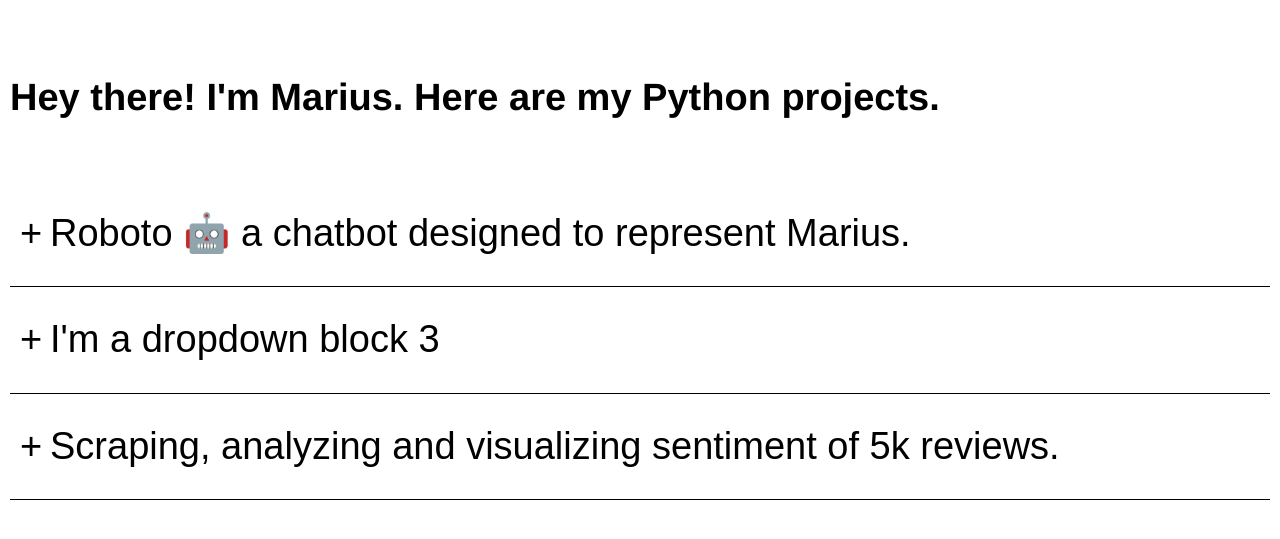
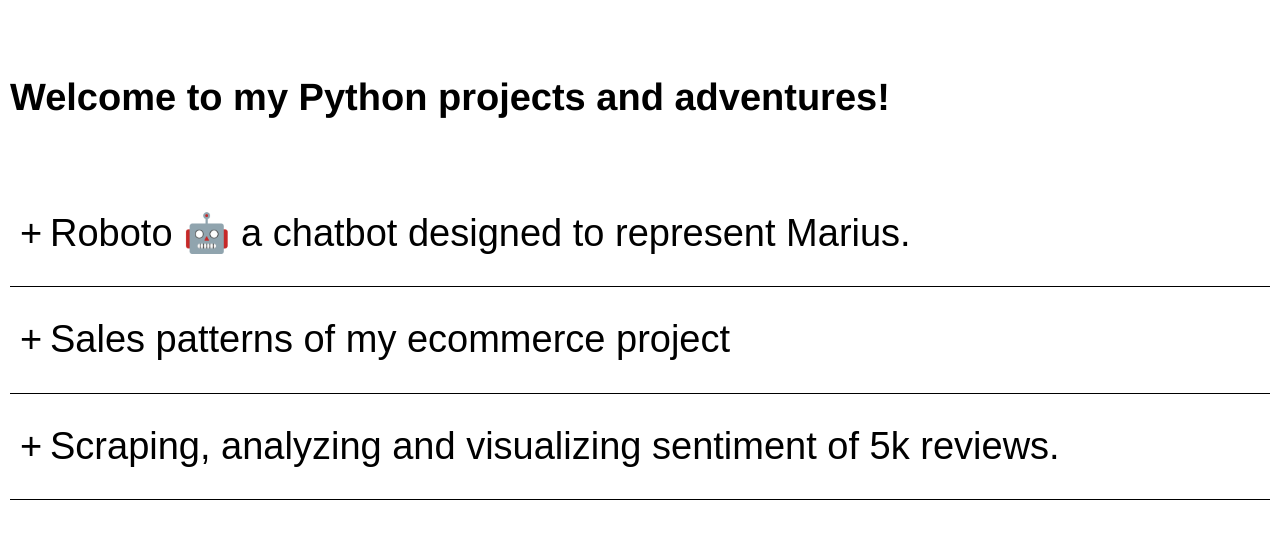
Before and after one commit to motomario/PortfolioWeb, a Django app: template portfolio/templates/portfolio/index.html in a window 1280 px wide. Shown: the top 539 px of the page. Run offline with Django 4.2, Linux system fonts and the light colour scheme; the template is opened without the code that fills it, so the values that code supplies are empty; parts of the project's set-up code (start-up, migrations or seed data) failed here and were passed over.

Commit message:
ebay portfolio done

```diff
--- a/portfolio/templates/portfolio/index.html
+++ b/portfolio/templates/portfolio/index.html
@@ -315,6 +315,7 @@
 </head>
 
 <body>
+{% load static %}
 <div class="bee-page-container">
     <div class="bee-row bee-row-1">
         <div class="bee-row-content">
@@ -324,7 +325,7 @@
                 </div>
                 <div class="bee-block bee-block-2 bee-heading">
                     <h1 style="color:#000000;direction:ltr;font-family:&#39;Helvetica Neue&#39;, Helvetica, Arial, sans-serif;font-size:38px;font-weight:700;letter-spacing:normal;line-height:120%;text-align:left;margin-top:0;margin-bottom:0;">
-                        <span class="tinyMce-placeholder">Hey there! I'm Marius. Here are my Python projects.</span>
+                        <span class="tinyMce-placeholder">Welcome to my Python projects and adventures!</span>
                     </h1>
                 </div>
                 <div class="bee-block bee-block-3 bee-spacer">
@@ -347,12 +348,15 @@
 
                 <div class="dropdown-trigger">
                     <h1 style="color:#000000;direction:ltr;font-family:Arial, Helvetica, sans-serif;font-size:38px;font-weight:400;letter-spacing:normal;line-height:120%;text-align:left;margin-top:0;margin-bottom:0;">
-                        I'm a dropdown block 3 <span class="dropdown-icon"></span></h1>
+                        Sales patterns of my ecommerce project <span class="dropdown-icon"></span></h1>
                 </div>
                 <!-- Dropdown Content -->
                 <div class="dropdown-content" style="display: none;">
-                    <h1>I'm a dropdown content 2</h1>
-                </div>
+                    <p>Over nearly a decade of sales I have observed emerging patterns. Curiosity led me to explore these trends in my own project. Data is based on sales from the last two years.</p>
+    <img src="{% static 'portfolio/images/sales.svg' %}" alt="Sales by Day" style="max-width:100%;height:auto;">
+    <img src="{% static 'portfolio/images/sales_by_day.svg' %}" alt="Sales by Day of Week" style="max-width:100%;height:auto;">
+    <img src="{% static 'portfolio/images/sales_by_month.svg' %}" alt="Sales by Month" style="max-width:100%;height:auto;">
+</div>
                   <div class="bee-block bee-block-7 bee-divider">
                     <div class="center bee-separator" style="border-top:1px solid #000000;width:100%;"></div>
                 </div>
```
Also changed, not shown: myportfolio/settings.py (+6 -1 lines), portfolio/static/portfolio/images/sales.svg (added), portfolio/static/portfolio/images/sales_by_day.svg (added), portfolio/static/portfolio/images/sales_by_month.svg (added).
